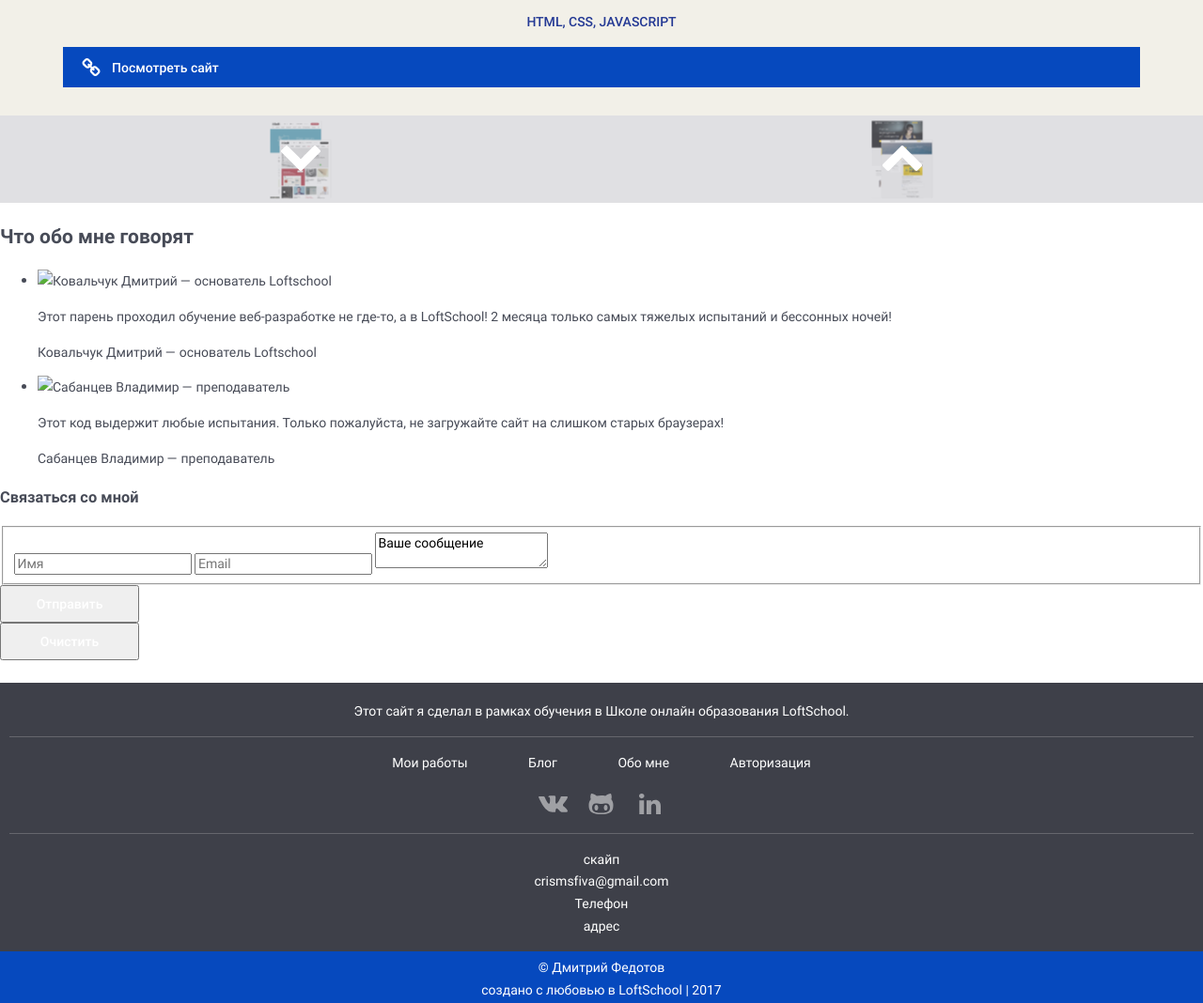
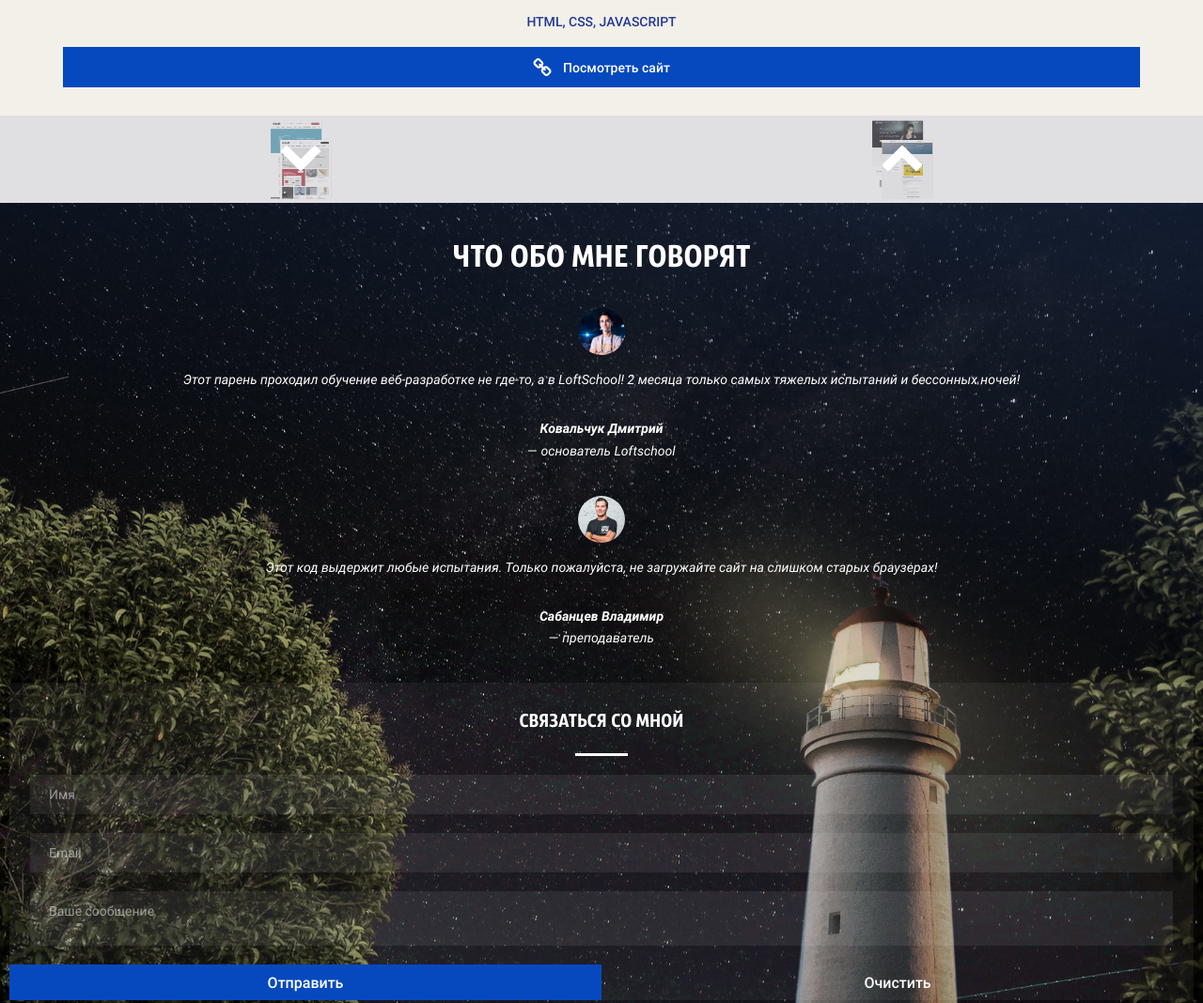
Before and after one commit to dmfedotov/portfolio2018, a website: page docs/my-works.html in a window 1280 px wide. Shown: the part 1300-2368 px from the top of the page at 94% size. Drawn offline with Linux system fonts and the light colour scheme; files whose address does not match are found by name.

Commit message:
Заканчивает верстку страницы my-works на мобиле

```diff
--- a/docs/my-works.html
+++ b/docs/my-works.html
@@ -87,6 +87,7 @@
 
 
     <main class="page-content">
+
       <section class="slider">
         <div class="slider__display">
           <img class="slider__display-img" src="img/work-1.png" alt="Сайт школы образования" width="248" height="160">
@@ -124,47 +125,52 @@
       </section>
 
       <section class="reviews">
+        <div class="reviews__inner">
           <h2 class="reviews__title">Что обо мне говорят</h2>
           <ul class="reviews__list">
             <li class="reviews__item">
-            <img class="reviews__author-photo" src="" alt="Ковальчук Дмитрий — основатель Loftschool">
+              <div class="reviews__author-photo">
+                <img src="img/review-1.jpg" alt="Ковальчук Дмитрий — основатель Loftschool">
+              </div>
               <p class="reviews__text">Этот парень проходил обучение веб-разработке не где-то, а в LoftSchool! 2 месяца
                 только самых тяжелых испытаний и бессонных ночей!</p>
-            <p class="reviews__author-name">Ковальчук Дмитрий — основатель Loftschool</p>
+              <p class="reviews__author-name"><span>Ковальчук Дмитрий</span><br> — основатель Loftschool</p>
             </li>
             <li class="reviews__item">
-            <img class="reviews__author-photo" src="" alt="Сабанцев Владимир — преподаватель">
+              <div class="reviews__author-photo">
+                <img src="img/review-2.jpg" alt="Сабанцев Владимир — преподаватель">
+              </div>
               <p class="reviews__text">Этот код выдержит любые испытания. Только пожалуйста, не загружайте сайт на
                 слишком старых браузерах!</p>
-            <p class="reviews__author-name">Сабанцев Владимир — преподаватель</p>
+              <p class="reviews__author-name"><span>Сабанцев Владимир</span><br> — преподаватель</p>
             </li>
           </ul>
-      </section>
 
-      <section class="feedback">
+          <div class="feedback">
             <h3 class="feedback__title">Связаться со мной</h3>
             <form class="form  feedback__form" action="" method="POST">
-          <fieldset class="form__block">
+              <div class="form__block">
                 <input class="form__field" type="text" name="name" id="name" placeholder="Имя">
                 <input class="form__field" type="email" name="email" id="email" placeholder="Email">
-            <textarea class="form__field" name="message" id="message">Ваше сообщение</textarea>
-          </fieldset>
+                <textarea class="form__field  form__field--comment" name="message" id="message">Ваше сообщение</textarea>
+              </div>
               <div class="form__buttons">
-            <button class="button" type="submit">Отправить</button>
-            <button class="button  button--transparent" type="reset">Очистить</button>
+                <button class="form__button  button  button--submit" type="submit">Отправить</button>
+                <button class="form__button  button  button--transparent" type="reset">Очистить</button>
               </div>
             </form>
-        <div class="feedback__scroll  scroll">
+          </div>
+
+          <div class="reviews__scroll  scroll">
             <button class="scroll__button">
               <svg class="scroll__icon" width="20" height="20">
-              <use xlink:href="img/sprite.svg#"></use>
+                <use xlink:href="img/sprite.svg#icon-portf_arrow_up"></use>
               </svg>
             </button>
           </div>
-      </section>
-    </main>
+        </div>
 
-    <footer class="page-footer">
+        <footer class="page-footer  page-footer--transparent">
           <div class="page-footer__top">
             <p class="page-footer__intro">Этот сайт я сделал в рамках обучения в Школе онлайн образования LoftSchool.</p>
             <div class="page-footer__nav">
@@ -232,6 +238,10 @@
             <p class="copyright">© Дмитрий Федотов<br> создано с любовью в LoftSchool | 2017</p>
           </div>
         </footer>
+      </section>
+
+    </main>
+
   </div>
 </body>
 
--- a/source/sass/blocks/button.scss
+++ b/source/sass/blocks/button.scss
@@ -19,6 +19,7 @@
 
 .button--slider {
   display: flex;
+  justify-content: center;
   align-items: center;
   width: auto;
   margin-right: auto;
@@ -32,3 +33,18 @@
 
   fill: #ffffff;
 }
+
+.button--submit {
+  font-size: 16px;
+
+  background-color: $color-accent;
+  border: none;
+}
+
+.button--transparent {
+  font-weight: 500;
+  font-size: 16px;
+
+  background-color: transparent;
+  border: none;
+}
--- a/source/sass/blocks/controls.scss
+++ b/source/sass/blocks/controls.scss
@@ -8,19 +8,18 @@
 .controls__right {
   position: relative;
 
+  display: flex;
+  justify-content: center;
+  align-items: center;
   width: 50%;
   height: 93px;
 }
 
 .controls__image {
-  position: absolute;
-  top: 50%;
-  left: 50%;
+  position: relative;
   z-index: -1;
 
   width: 65px;
-
-  transform: translate(-50%, -50%);
 }
 
 .controls__button {
--- /dev/null
+++ b/source/sass/blocks/feedback.scss
@@ -0,0 +1,35 @@
+.feedback {
+  padding-top: 26px;
+
+  background-color: rgba(255, 255, 255, 0.05);
+}
+
+
+.feedback__title {
+  position: relative;
+
+  margin-top: 0;
+  margin-bottom: 20px;
+  padding-bottom: 24px;
+
+  font-weight: 400;
+  font-size: 21px;
+  line-height: 1.3;
+  font-family: sansus, Arial, sans-serif;
+  text-align: center;
+  color: #ffffff;
+  text-transform: uppercase;
+
+  &::after {
+    content: "";
+    position: absolute;
+    bottom: 0;
+    left: 50%;
+
+    width: 56px;
+    height: 3px;
+
+    background-color: #ffffff;
+    transform: translateX(-50%);
+  }
+}
--- /dev/null
+++ b/source/sass/blocks/form.scss
@@ -0,0 +1,32 @@
+.form__block {
+  display: flex;
+  flex-direction: column;
+  padding: 0 22px;
+}
+
+.form__field {
+  margin: 0;
+  margin-bottom: 20px;
+  padding: 13px 20px;
+
+  color: rgba(#ffffff, 0.5);
+
+  background-color: rgba(255, 255, 255, 0.07);
+  border: none;
+
+  &--comment {
+    resize: none;
+  }
+}
+
+.form__field::placeholder {
+  color: rgba(#ffffff, 0.5);
+}
+
+.form__buttons {
+  display: flex;
+}
+
+.form__button {
+  flex-grow: 1;
+}
--- a/source/sass/blocks/page-footer.scss
+++ b/source/sass/blocks/page-footer.scss
@@ -5,6 +5,10 @@
 
   &--welcome {
     background-color: transparent;
+  }
+
+  &--transparent {
+    opacity: 0.85;
   }
 }
 
@@ -14,8 +18,9 @@
 }
 
 .page-footer__intro {
-  margin-top: 18px;
+  margin: 0;
   margin-bottom: 15px;
+  padding-top: 18px;
   padding-bottom: 15px;
 
   font-weight: 300;
--- /dev/null
+++ b/source/sass/blocks/reviews.scss
@@ -0,0 +1,67 @@
+.reviews {
+  background: #000000 url("../../img/night_works_bg.jpg") no-repeat center;
+  background-size: cover;
+  background-attachment: fixed;
+}
+
+.reviews__inner {
+  position: relative;
+
+  padding: 35px 10px 98px;
+}
+
+.reviews__title {
+  margin-top: 0;
+  margin-bottom: 35px;
+
+  font-weight: 400;
+  font-size: 35px;
+  line-height: 1.2;
+  font-family: $secondary-font;
+  text-align: center;
+  color: #ffffff;
+  text-transform: uppercase;
+}
+
+.reviews__list {
+  margin: 0;
+  padding: 0;
+
+  list-style-type: none;
+}
+
+.reviews__item {
+  display: flex;
+  flex-direction: column;
+  align-items: center;
+  margin-bottom: 36px;
+
+  color: #ffffff;
+  font-style: italic;
+}
+
+.reviews__author-photo {
+  width: 50px;
+  height: 50px;
+  overflow: hidden;
+
+  border-radius: 50%;
+}
+
+.reviews__author-name {
+  margin-bottom: 0;
+
+  text-align: center;
+}
+
+.reviews__author-name span {
+  font-weight: 700;
+}
+
+.reviews__scroll {
+  position: absolute;
+  bottom: 30px;
+  left: 50%;
+
+  transform: translateX(-50%);
+}
--- a/source/sass/blocks/slider.scss
+++ b/source/sass/blocks/slider.scss
@@ -4,6 +4,9 @@
 }
 
 .slider__display {
+  display: flex;
+  justify-content: center;
+  align-items: flex-start;
   padding: 50px 44px;
 
   background-color: #e3e2de;
--- a/source/sass/style.scss
+++ b/source/sass/style.scss
@@ -23,5 +23,8 @@
 @import "blocks/map";
 @import "blocks/slider";
 @import "blocks/controls";
+@import "blocks/reviews";
+@import "blocks/feedback";
+@import "blocks/form";
 @import "blocks/copyright";
 @import "blocks/page-footer";
```
Also changed, not shown: source/my-works.html (+26 -16 lines), docs/css/style.min.css. Lines whose indentation alone changed are shown as unchanged.
